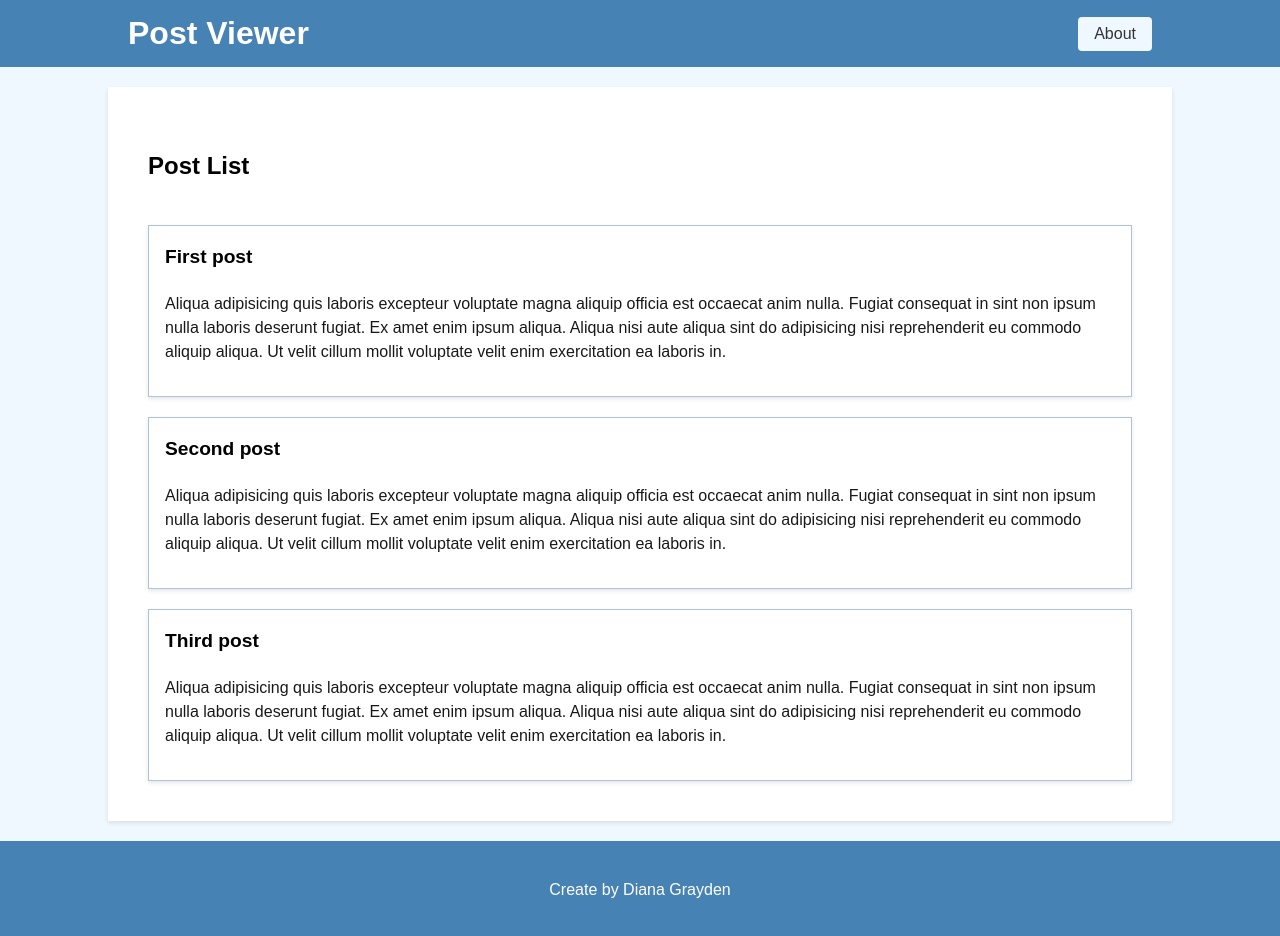
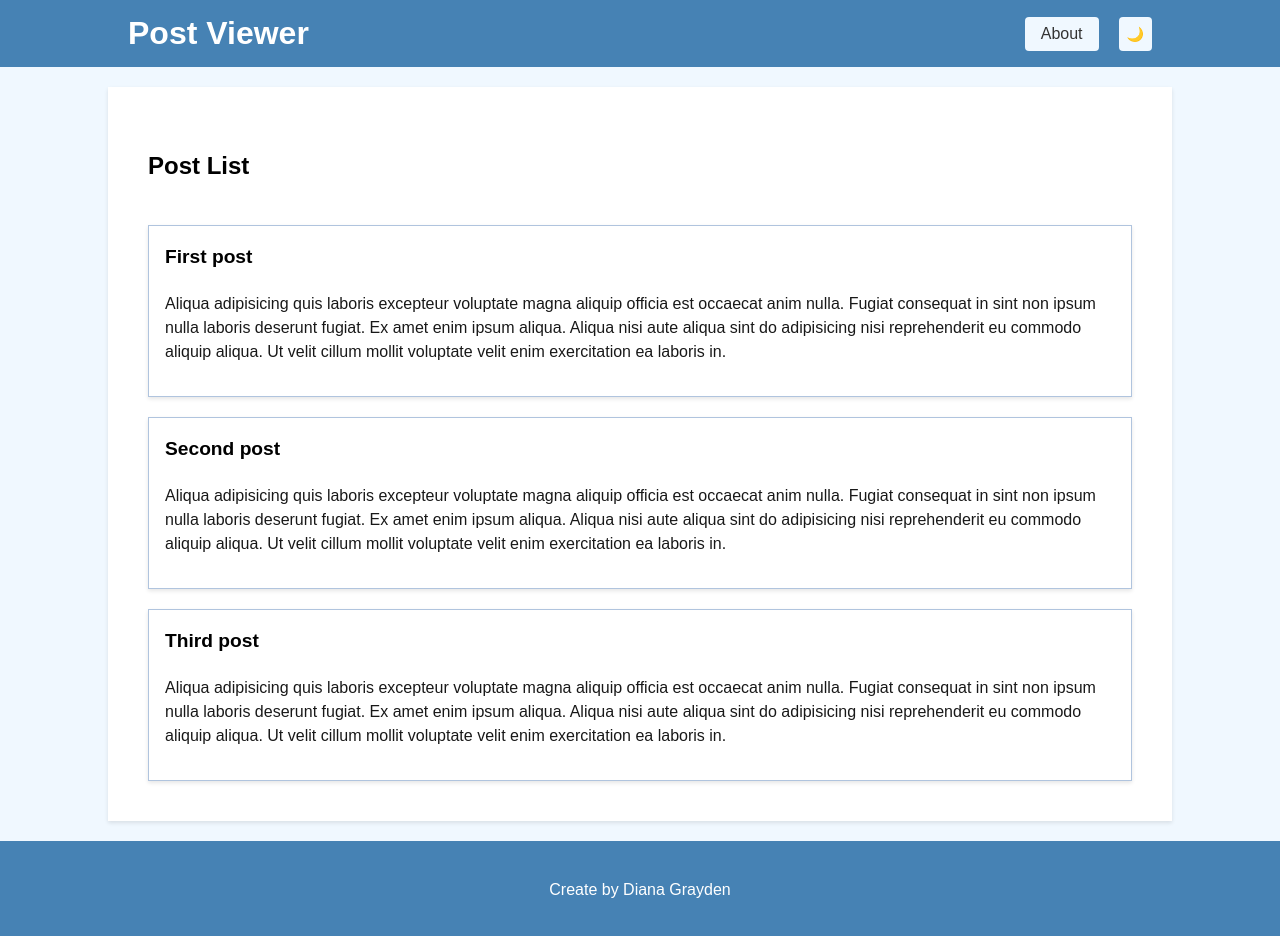
Before and after one commit to digrayden/Post-Viewer, a React (Vite) app in the folder post-viewer-app/: page / in a window 1280 px wide. Shown: the top 936 px of the page. Built offline with nearby package versions, Linux system fonts and the light colour scheme.

Commit message:
feat: add code for chenge theme

```diff
--- a/post-viewer-app/src/app/App.tsx
+++ b/post-viewer-app/src/app/App.tsx
@@ -3,15 +3,18 @@ import '../App.css'
 import Header from '../widgets/LayoutHeader/Header';
 import Footer from '../widgets/LayoutFooter/Footer';
 import PostList from '../widgets/PostList/PostList';
+import { ThemeProvider } from '../shared/lib/theme/ThemeProvider';
 
 function App() {
     return (
+      <ThemeProvider>
     <MainLayout
       header={<Header />}
       footer={<Footer />}
     >
       <PostList />
     </MainLayout>
+    </ThemeProvider>
   )
 }
 
--- a/post-viewer-app/src/features/ThemeSwitcher/ui/ThemeSwitcher.tsx
+++ b/post-viewer-app/src/features/ThemeSwitcher/ui/ThemeSwitcher.tsx
@@ -0,0 +1,12 @@
+import { useTheme } from '../../../shared/lib/theme/useTheme';
+import Button from '../../../shared/ui/Button/Button';
+
+export const ThemeSwitcher = () => {
+  const { theme, changeTheme } = useTheme();
+
+  return (
+    <Button onClick={changeTheme} variant="secondary" size="sm">
+      {theme === 'light' ? '🌙' : '☀️' }
+    </Button>
+  );
+};
--- /dev/null
+++ b/post-viewer-app/src/shared/lib/theme/ThemeContext.ts
@@ -0,0 +1,13 @@
+import { createContext } from 'react';
+
+export type Theme = 'light' | 'dark';
+
+interface ThemeContextValue {
+  theme: Theme;
+  changeTheme: () => void;
+}
+
+export const ThemeContext = createContext<ThemeContextValue>({
+  theme: 'light',
+  changeTheme: () => {},
+});
--- /dev/null
+++ b/post-viewer-app/src/shared/lib/theme/ThemeProvider.tsx
@@ -0,0 +1,26 @@
+import { useState } from 'react';
+import type { ReactNode } from 'react';
+import { ThemeContext } from './ThemeContext';
+import type { Theme } from './ThemeContext';
+
+interface ThemeProviderProp {
+  children: ReactNode;
+}
+
+const ThemeProvider = ({ children }: ThemeProviderProp) => {
+  const [theme, setTheme] = useState<Theme>('light');
+
+  const changeTheme = () => {
+    setTheme(prev => prev === 'light' ? 'dark' : 'light');
+  };
+
+  return (
+    <ThemeContext.Provider value={{ theme, changeTheme }}>
+      <div className={theme}>{}
+      {children}
+      </div>
+    </ThemeContext.Provider>
+  );
+};
+
+export { ThemeProvider };
--- a/post-viewer-app/src/shared/lib/theme/useTheme.ts
+++ b/post-viewer-app/src/shared/lib/theme/useTheme.ts
@@ -0,0 +1,7 @@
+import { useContext } from 'react';
+import { ThemeContext } from './ThemeContext';
+
+export const useTheme = () => {
+  const context = useContext(ThemeContext);
+  return context;
+};
--- a/post-viewer-app/src/shared/ui/Button/Button.tsx
+++ b/post-viewer-app/src/shared/ui/Button/Button.tsx
@@ -1,4 +1,5 @@
 import type { ComponentProps } from 'react';
+import { useTheme } from '../../../shared/lib/theme/useTheme';
 
 type ButtonProps = ComponentProps<'button'> & {
   variant?: 'primary' | 'secondary';
@@ -11,10 +12,11 @@ const Button = ({
   size = 'md',
   ...props
 }: ButtonProps) => {
+  const { theme } = useTheme();
 
   return (
     <button
-      className={`button ${variant} ${size}`}
+      className={`button ${variant} ${size} ${theme}`}
       {...props}
     >
       {children}
--- a/post-viewer-app/src/widgets/LayoutHeader/Header.tsx
+++ b/post-viewer-app/src/widgets/LayoutHeader/Header.tsx
@@ -1,6 +1,7 @@
 import { useState } from 'react'
 import Button from '../../shared/ui/Button/Button'
 import Modal from '../../shared/ui/Modal/Modal'
+import { ThemeSwitcher } from '../../features/ThemeSwitcher/ui/ThemeSwitcher'
 
 const Header = () => {
   const [isModalOpen, setIsModalOpen] = useState(false)
@@ -11,6 +12,7 @@ const Header = () => {
         <h1 className="header_title">Post Viewer</h1>
         <div className="header_buttons">
           <Button onClick={() => setIsModalOpen(true)}>About</Button>
+          <ThemeSwitcher />
         </div>
       </div>
 
```
